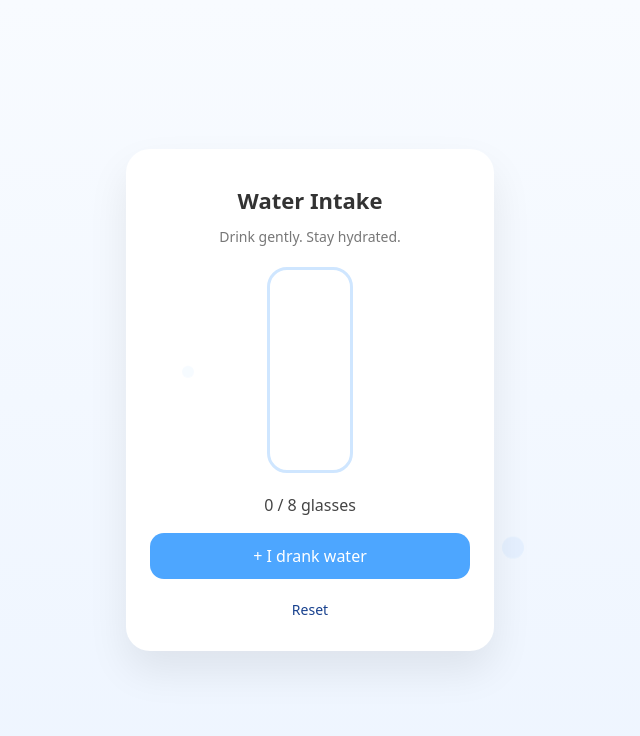
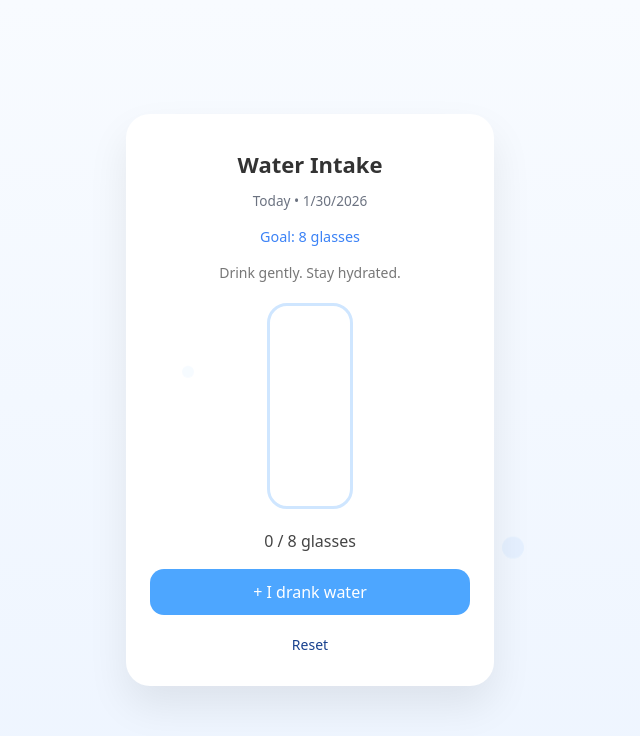
Before and after one commit to joylinmhs/Water-Intake-Tracker, a React (Vite) app: page / in a window 1280 px wide. Shown: the top 736 px of the page, without its empty margins (330-970 px from the left). Built offline with nearby package versions, Linux system fonts and the light colour scheme.

Commit message:
Add daily goal and date header

```diff
--- a/src/App.css
+++ b/src/App.css
@@ -173,3 +173,15 @@
     opacity: 0;
   }
 }
+
+.date {
+  font-size: 0.85rem;
+  color: #6b7280;
+  margin-top: 4px;
+}
+
+.goal {
+  font-size: 0.9rem;
+  color: #3b82f6;
+  margin-bottom: 14px;
+}
--- a/src/App.tsx
+++ b/src/App.tsx
@@ -41,6 +41,15 @@ function App() {
       <div className="card">
         <h1 className="title">Water Intake</h1>
 
+        <p className="date">
+          Today • {new Date().toLocaleDateString()}
+        </p>
+
+        <p className="goal">
+          Goal: {totalGlasses} glasses
+        </p>
+
+
         <p className="subtitle">
           {glasses === totalGlasses
             ? "All set for today ✨"
```
